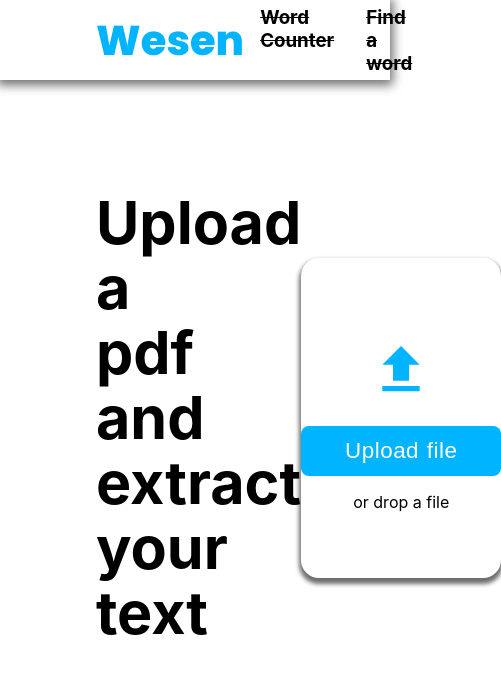
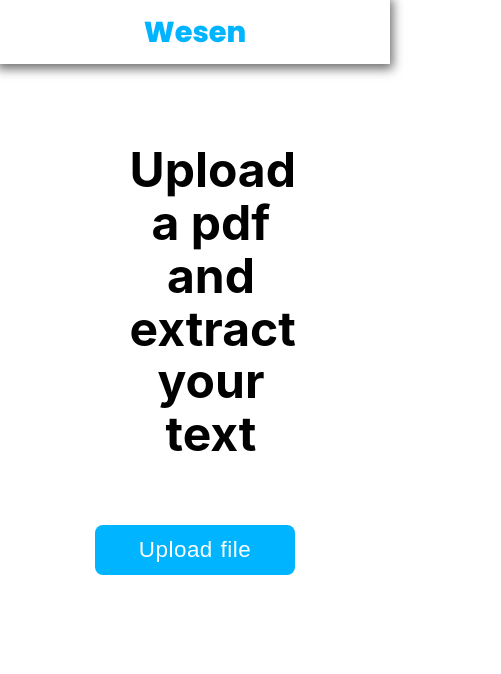
Before and after one commit to moboluwade/PDF-extractor-frontend, a React (Create React App) app: page / in a window 390 px wide. Shown: the top 674 px of the page, 501 px wide, since content can reach past the window. Built offline with nearby package versions, Linux system fonts and the light colour scheme.

Commit message:
add responsive styles

```diff
--- a/src/App.css
+++ b/src/App.css
@@ -6,155 +6,3 @@ body {
   margin: 0;
   padding: 0;
 }
-
-.header {
-  position: fixed;
-  height: 5rem;
-  width: 100vw;
-  /* background-color: #EEA465; */
-  background-color: rgba(255, 255, 255, 0.8);
-  display: flex;
-  flex-flow: row;
-  justify-content: space-between;
-  align-items: center;
-  z-index: 100;
-  /* box-shadow: 0px 1px 5px 1px rgba(0,0,0,0.71); */
-  backdrop-filter: blur(6px);
-  box-shadow: 0px 4px 4px 2px rgba(0, 0, 0, 0.57);
-  -webkit-box-shadow: 0px 2px 10px 3px rgba(0, 0, 0, 0.57);
-  -moz-box-shadow: 0px 2px 10px 3px rgba(0, 0, 0, 0.57);
-}
-
-.header>h2 {
-  font-size: 2.6rem;
-  font-weight: 800;
-  padding-left: 6rem;
-  font-family: 'Poppins', sans-serif;
-  cursor: pointer;
-  color: var(--primary-color);
-}
-
-.header>.functions {
-  display: inherit;
-  cursor: pointer;
-  padding-right: 6rem;
-}
-
-.header>.functions>h3 {
-  padding: 0 1rem;
-  text-decoration: line-through;
-}
-
-.upload-wrapper {
-  height: fit-content;
-  padding-top: 5rem;
-  margin: 0 3rem;
-  height: 80vh;
-  /* height: 200vh;cd  */
-  max-width: 100vw;
-  display: flex;
-  flex-flow: row nowrap;
-  justify-content: space-between;
-  align-items: center;
-}
-
-.welcome-text {
-  width: 50%;
-  margin-left: 3rem;
-}
-
-.welcome-text>h1 {
-  font-size: 3.7rem;
-  line-height: 110%;
-  text-align: left;
-}
-
-.upload-card {
-  width: 20rem;
-  height: 20rem;
-  border-radius: 18px;
-  margin-right: 3rem;
-  display: flex;
-  flex-direction: column nowrap;
-  justify-content: center;
-  align-items: center;
-  flex-flow: column nowrap;
-  background-color: white;
-  cursor: pointer;
-  /* background-color: green; */
-  box-shadow: 0px 4px 4px 2px rgba(0, 0, 0, 0.57);
-  transition: transform 0.5s ease-out;
-}
-
-.upload-card:hover {
-  transform: scale(1.05);
-  transition: transform 0.5 ease-in;
-}
-
-input {
-  display: none;
-}
-
-/* .upload-icon .make-typo-on-purpose{
-  color: #777777;
-  display: block;
-  height: fit-content;
-  width: fit-content;
-  border: solid;
-  border-radius: 8px;
-  border-width: 2px;
-  margin-bottom: 100px;
-  cursor: pointer;
-} */
-/* this gives the upload icon a curved rectangle border */
-/* it looks great stand-alone, but not with a lot of elments surrounding it */
-
-.upload-icon {
-  margin-top: 30px;
-  margin-bottom: 20px;
-  color: var(--primary-color);
-}
-
-.upload-icon:hover {
-  opacity: 50%;
-  transition: opacity 0.5s linear;
-}
-
-.upload-icon-button {
-  height: 50px;
-  width: 200px;
-  border: none;
-  border-radius: 8px;
-  display: flex;
-  flex-direction: column;
-  justify-content: center;
-  align-items: center;
-  background-color: var(--primary-color);
-  transition: background-color 0.5s ease-out;
-}
-
-.upload-icon-button:hover {
-  background-color: #858585;
-  transition: background-color 0.5s ease-in;
-}
-
-.button-label {
-  width: 100%;
-  height: 100%;
-  display: flex;
-  flex-flow: column nowrap;
-  justify-content: center;
-}
-
-.button-label>p {
-  letter-spacing: 0.5px;
-  word-spacing: 1px;
-  font-size: 1.4rem;
-  text-align: center;
-  color: white;
-}
-
-#editable-textarea{
-  width: 100%;
-  height: 100%;
-}
--- a/src/Components/DynamicSection.jsx
+++ b/src/Components/DynamicSection.jsx
@@ -1,13 +1,28 @@
 import InteractiveTextEditor from './InteractiveTextEditor'
+import "../styles/dynamic-section.css"
 
-const DynamicSection = ({switchToITE, result}) => {
+
+const DynamicSection = ({ switchToITE, result }) => {
+
+    const setWidth = (switchToITE)=>{
+        return switchToITE ? "100%" : "50%"
+    }
+    let width;
+    if (window.innerWidth > 830) {
+        width = "100%"
+    } else {
+        width = setWidth(switchToITE)
+        console.log(switchToITE)
+        console.log(width)
+    }
+    console.log(width)
 
     return (
-        <div className="dynamic section">
+        <div style={{ maxWidth: width }} className="dynamic-section">
             {switchToITE ?
                 <InteractiveTextEditor textData={result} />
                 :
-                <div className="welcome-text">
+                <div className="welcome-text-div">
                     <h1>
                         Upload a pdf and extract your text
                     </h1>
--- a/src/Components/Header.jsx
+++ b/src/Components/Header.jsx
@@ -1,4 +1,5 @@
 import React from "react";
+import "../styles/header.css"
 
 const Header = ()=>{
     return(
--- a/src/Components/Hero.jsx
+++ b/src/Components/Hero.jsx
@@ -2,6 +2,7 @@ import React, { useLayoutEffect, useRef, useState } from "react";
 import axios from "axios";
 import UploadCard from "./UploadCard";
 import DynamicSection from "./DynamicSection";
+import "../styles/hero.css"
 
 const UPLOAD_ENDPOINT = "https://wesen-api-osoj.onrender.com/upload_pdf/"
 
@@ -58,9 +59,11 @@ const Hero = () => {
     )
 
     return (
-        <div className="upload-wrapper">
+        <div className="hero-wrapper">
             <DynamicSection switchToITE={switchToITE} result={result} />
-            <UploadCard setFile={setFile} setSwitch={setSwitchToITE} />
+            {!switchToITE &&
+                <UploadCard setFile={setFile} setSwitch={setSwitchToITE} />
+            }
         </div>
     )
 }
--- a/src/Components/UploadCard.jsx
+++ b/src/Components/UploadCard.jsx
@@ -1,28 +1,48 @@
 import FileUploadIcon from '@mui/icons-material/FileUpload';
+import "../styles/upload-card.css"
+import { useEffect, useState } from 'react';
 
-
-const UploadCard = ({ setFile, setSwitch}) => {
-
+const UploadCard = ({ setFile, setSwitch }) => {
+    const [width, setWidth] = useState(window.innerWidth)
     const onInputFileChange = (e) => {
         setSwitch(true)
     }
+    useEffect(() => {
+        const handleWindowResize = () => {
+            setWidth(window.innerWidth);
+        };
+        window.addEventListener('resize', handleWindowResize);
 
+        return () => {
+            window.removeEventListener('resize', handleWindowResize);
+        }
+    }, [])
     return (
-        <label className="upload-card" htmlFor="upload">
 
-            <span className="custom-label upload-icon">
-                <FileUploadIcon style={{ fontSize: "4rem" }} />
-            </span>
 
+        width < 830 ?
+            <label style={{ marginTop: "2rem" }} className="" htmlFor="upload">
                 <button className="upload-icon-button">
                     <label className="button-label" htmlFor="upload">
                         <p>Upload file</p>
                     </label>
                 </button>
-
+                <input onChange={(e) => { setFile(e.target.files[0]); onInputFileChange(e) }} accept=".pdf, .jpg" type="file" name="pdfFile" id="upload" />
+            </label>
+            :
+            <label className="upload-card" htmlFor="upload">
+                <span className="custom-label upload-icon">
+                    <FileUploadIcon style={{ fontSize: "4rem" }} />
+                </span>
+                <button className="upload-icon-button">
+                    <label className="button-label" htmlFor="upload">
+                        <p>Upload file</p>
+                    </label>
+                </button>
                 <input onChange={(e) => { setFile(e.target.files[0]); onInputFileChange(e) }} accept=".pdf, .jpg" type="file" name="pdfFile" id="upload" />
                 <p>or drop a file</p>
             </label>
+
     )
 }
 
--- /dev/null
+++ b/src/styles/dynamic-section.css
@@ -0,0 +1,36 @@
+.dynamic-section {
+  flex-flow: column nowrap;
+  justify-content: center;
+  padding: 0rem 6rem;
+  margin-top: 2rem;
+  width: 50%;
+}
+
+.welcome-text-div>h1 {
+  font-size: 3.7rem;
+  line-height: 110%;
+  text-align: left;
+}
+@media screen and (min-width: 830px){
+  .dynamic-section{
+    display: flex;
+  }
+}
+@media screen and (max-width: 830px) {
+
+  .dynamic-section {
+    display: flex;
+    justify-content: start;
+    padding: 0;
+  }
+  .welcome-text-div{
+    /* width: 100vw; */
+    width: 100%;
+  }
+  .welcome-text-div>h1 {
+    padding-left: 2rem;
+    text-align: center;
+    font-size: 3rem;
+    line-height: 110%;
+  }
+}
--- /dev/null
+++ b/src/styles/header.css
@@ -0,0 +1,61 @@
+.header {
+  position: fixed;
+  height: 5rem;
+  width: 100vw;
+  background-color: rgba(255, 255, 255, 0.8);
+  display: flex;
+  flex-flow: row;
+  justify-content: space-between;
+  align-items: center;
+  backdrop-filter: blur(6px);
+  box-shadow: 0px 4px 4px 2px rgba(0, 0, 0, 0.57);
+  -webkit-box-shadow: 0px 2px 10px 3px rgba(0, 0, 0, 0.57);
+  -moz-box-shadow: 0px 2px 10px 3px rgba(0, 0, 0, 0.57);
+  z-index: 100;
+}
+
+.header>h2 {
+  font-size: 2.6rem;
+  font-weight: 800;
+  padding-left: 6rem;
+  font-family: 'Poppins', sans-serif;
+  cursor: pointer;
+  color: var(--primary-color);
+}
+
+.header>.functions {
+  display: inherit;
+  cursor: pointer;
+  padding-right: 6rem;
+}
+
+.header>.functions>h3 {
+  padding: 0 1rem;
+  text-decoration: line-through;
+}
+
+@media screen and (max-width: 830px) {
+  .header {
+    height: 4rem;
+    justify-content: center;
+  }
+
+  .header>h2 {
+    font-size: 1.8rem;
+    padding: 0;
+  }
+
+  .header>.functions {
+    display: none;
+    padding-right: 1.5rem;
+  }
+
+  .header>.functions>h3 {
+    visibility: hidden;
+    font-size: 0.7rem;
+    padding: 0 0.2rem;
+  }
+  .back-to-home-button{
+
+  }
+}
--- /dev/null
+++ b/src/styles/hero.css
@@ -0,0 +1,17 @@
+
+.hero-wrapper {
+    padding: 5rem 0rem;
+    min-height: 80vh;
+    width: 100%;
+    display: flex;
+    flex-flow: row nowrap;
+    justify-content: space-between;
+    align-items: center;
+  }
+
+  @media screen and (max-width: 830px) {
+    .hero-wrapper{
+      flex-flow: column nowrap;
+      justify-content: flex-start;
+    }
+  }
--- /dev/null
+++ b/src/styles/interactive-text-editor.css
@@ -0,0 +1,21 @@
+.text-area-wrapper{
+  height: 100%;
+  width: 100%;
+}
+.editor{
+  box-sizing: border-box;
+  min-width: 100%;
+  height: 100%;
+}
+.home-icon{
+  color: #00B4FF;
+  position: fixed;
+  top: 7.8rem;
+  left: 3rem;
+}
+
+@media screen and (max-width: 830px) {
+  .home-icon{
+    top: 5rem;
+  }
+}
--- /dev/null
+++ b/src/styles/upload-card.css
@@ -0,0 +1,85 @@
+
+.upload-card {
+    width: 20rem;
+    height: 20rem;
+    border-radius: 18px;
+    margin-right: 3rem;
+    display: flex;
+    flex-direction: column nowrap;
+    justify-content: center;
+    align-items: center;
+    flex-flow: column nowrap;
+    background-color: white;
+    cursor: pointer;
+    /* background-color: green; */
+    box-shadow: 0px 4px 4px 2px rgba(0, 0, 0, 0.57);
+    transition: transform 0.5s ease-out;
+  }
+
+  .upload-card:hover {
+    transform: scale(1.05);
+    transition: transform 0.5 ease-in;
+  }
+
+  input {
+    display: none;
+  }
+
+  /* .upload-icon .make-typo-on-purpose{
+    color: #777777;
+    display: block;
+    height: fit-content;
+    width: fit-content;
+    border: solid;
+    border-radius: 8px;
+    border-width: 2px;
+    margin-bottom: 100px;
+    cursor: pointer;
+  } */
+  /* this gives the upload icon a curved rectangle border */
+  /* it looks great stand-alone, but not with a lot of elments surrounding it */
+
+  .upload-icon {
+    margin-top: 30px;
+    margin-bottom: 20px;
+    color: var(--primary-color);
+  }
+
+  .upload-icon:hover {
+    opacity: 50%;
+    transition: opacity 0.5s linear;
+  }
+
+  .upload-icon-button {
+    height: 50px;
+    width: 200px;
+    border: none;
+    border-radius: 8px;
+    display: flex;
+    flex-direction: column;
+    justify-content: center;
+    align-items: center;
+    background-color: var(--primary-color);
+    transition: background-color 0.5s ease-out;
+  }
+
+  .upload-icon-button:hover {
+    background-color: #858585;
+    transition: background-color 0.5s ease-in;
+  }
+
+  .button-label {
+    width: 100%;
+    height: 100%;
+    display: flex;
+    flex-flow: column nowrap;
+    justify-content: center;
+  }
+
+  .button-label>p {
+    letter-spacing: 0.5px;
+    word-spacing: 1px;
+    font-size: 1.4rem;
+    text-align: center;
+    color: white;
+  }
```
Also changed, not shown: package.json (+9 -1 lines), src/Components/InteractiveTextEditor.jsx (+28 -7 lines), 1 other file (tests, documents, lock files or other folders). Lines whose indentation alone changed are shown as unchanged.
